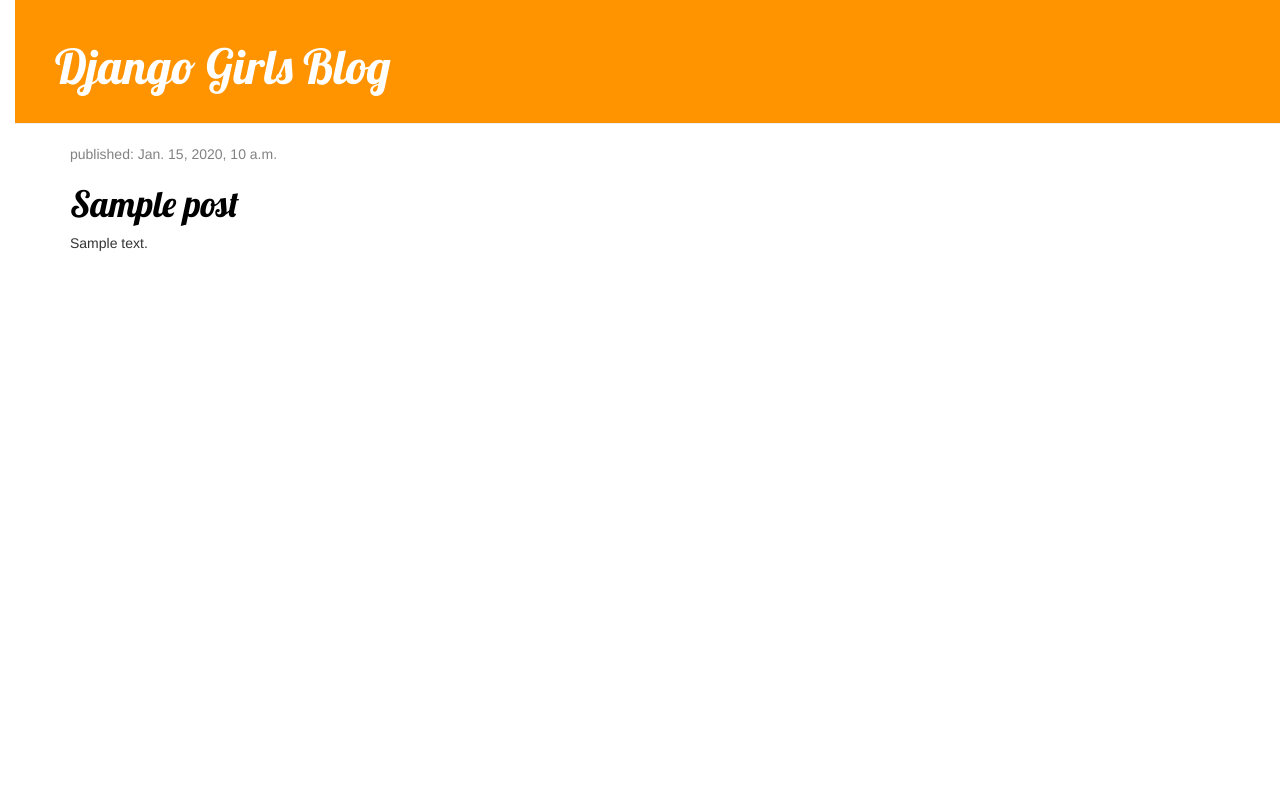
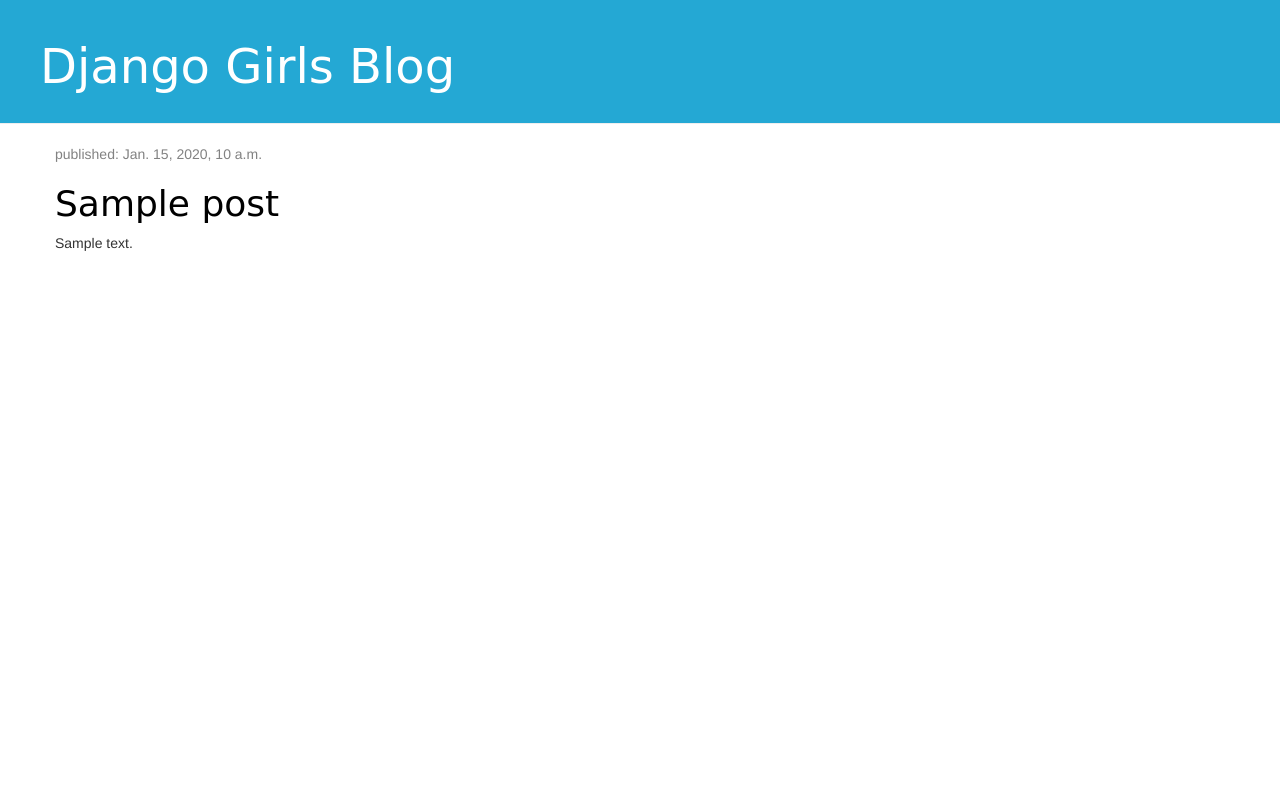
Before and after one commit to eryson/my-first-blog, a Django app: template blog/templates/blog/post_list.html in a window 1280 px wide. Run offline with Django 3.2, Linux system fonts and the light colour scheme; the template is opened without the code that fills it: most values are stand-ins (such as "Sample title", 1, 10 or a date in 2020); some libraries are stand-ins or nearby versions.

Commit message:
Added view and tamplate for detailed blog post as well CSS for site

```diff
--- a/blog/static/css/blog.css
+++ b/blog/static/css/blog.css
@@ -1,14 +1,5 @@
-h1 a {
-    color: #FCA205;
-    font-family: 'Lobster';
-}
-
-body {
-    padding-left: 15px;
-}
-
 .page-header {
-    background-color: #ff9400;
+    background-color: #24A8D4;
     margin-top: 0;
     padding: 20px 20px 20px 40px;
 }
@@ -24,7 +15,7 @@
 }
 
 h1, h2, h3, h4 {
-    font-family: 'Lobster', cursive;
+    font-family: 'Comic Sans MS', cursive;
 }
 
 .date {
--- a/blog/templates/blog/post_list.html
+++ b/blog/templates/blog/post_list.html
@@ -6,7 +6,7 @@
             <div class="date">
                 <p>published: {{ post.published_date }}</p>
             </div>
-            <h1><a href="">{{ post.title }}</a></h1>
+            <h1><a href="{% url 'post_detail' pk=post.pk %}">{{ post.title }}</a></h1>
             <p>{{ post.text|linebreaksbr }}</p>
         </div>
     {% endfor %}
--- a/blog/urls.py
+++ b/blog/urls.py
@@ -4,4 +4,5 @@
 
 urlpatterns = [
     path('', views.post_list, name='post_list'),
+    path('post/<int:pk>/', views.post_detail, name='post_detail'),
 ]
--- a/blog/views.py
+++ b/blog/views.py
@@ -1,4 +1,4 @@
-from django.shortcuts import render
+from django.shortcuts import render, get_object_or_404
 from django.utils import timezone
 from .models import Post
 
@@ -6,3 +6,7 @@
 def post_list(request):
     posts = Post.objects.filter(published_date__lte=timezone.now()).order_by('published_date')
     return render(request, 'blog/post_list.html', {'posts': posts})
+
+def post_detail(request, pk):
+    post = get_object_or_404(Post, pk=pk)
+    return render(request, 'blog/post_detail.html', {'post': post})
```
Also changed, not shown: blog/templates/blog/post_detail.html (added, +13 -0 lines).
